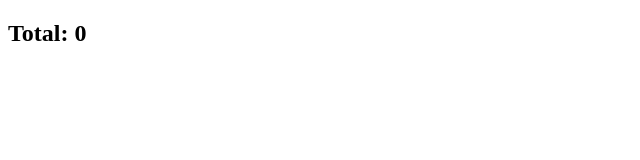
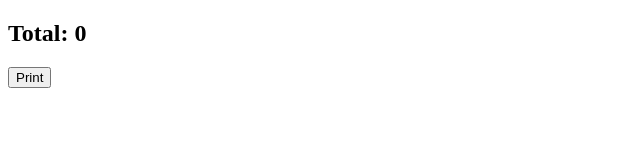
Before and after one commit to Cito2310/market-manager, a React (Vite) app: page / in a window 1280 px wide. Shown: the top 160 px of the page, without its empty margins (0-640 px from the left). Built offline with nearby package versions, Linux system fonts and the light colour scheme.

Commit message:
Added testing print

```diff
--- a/src/screen_cash_register/ScreenCashRegister.tsx
+++ b/src/screen_cash_register/ScreenCashRegister.tsx
@@ -63,6 +63,10 @@ export const ScreenCashRegister = () => {
                 </h2>
             </div>
 
+            <button onClick={()=>{window.print()}}>
+                Print
+            </button>
+
         </>
 
 
```
